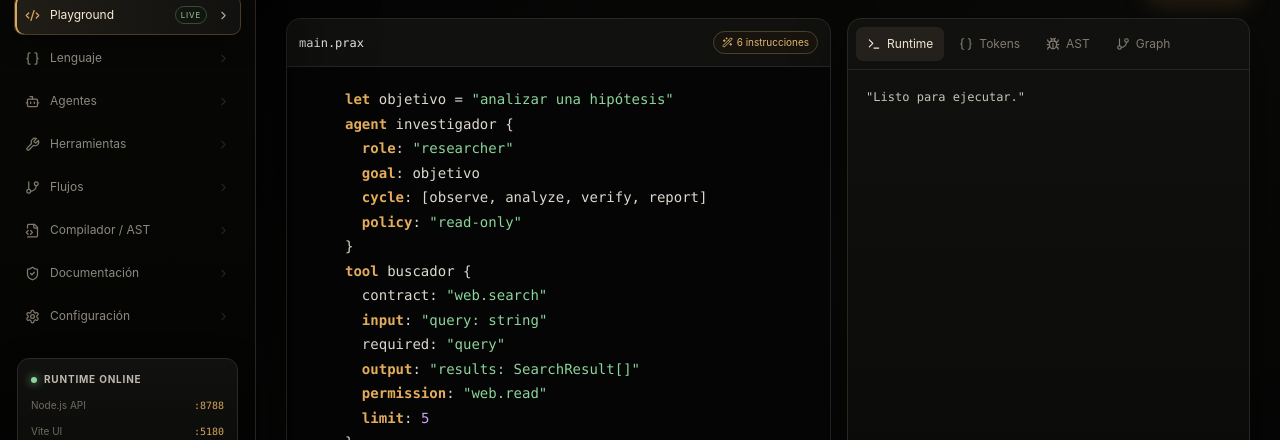
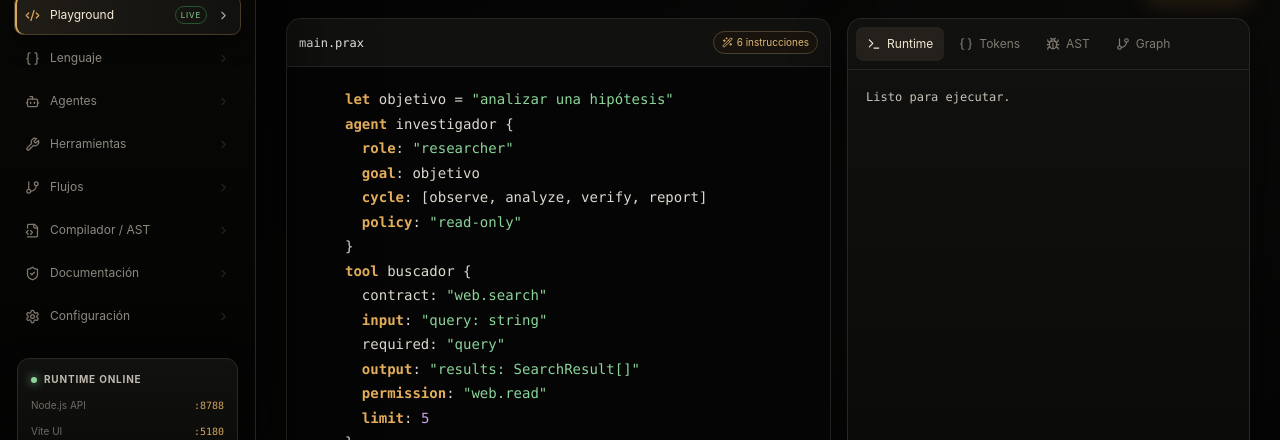
Before and after one commit to jrsaguas/praxis-lenguaje-p, a React (Vite) app: page /playground in a window 1280 px wide. Shown: the part 173-613 px from the top of the page. Built offline with nearby package versions, Linux system fonts and the light colour scheme.

Commit message:
fix: render runtime JSON as formatted output

```diff
--- a/src/pages/Playground.tsx
+++ b/src/pages/Playground.tsx
@@ -85,7 +85,7 @@ export default function Playground() {
             <button key={id} onClick={() => setTab(id)} className={`tab-btn ${tab === id ? "tab-active" : ""}`}><Icon size={14}/>{label}</button>
           )}
         </div>
-        <pre className="output-code">{JSON.stringify(view, null, 2)}</pre>
+        <pre className="output-code">{tab === "runtime" ? out : JSON.stringify(view, null, 2)}</pre>
       </div>
     </div>
 
```
